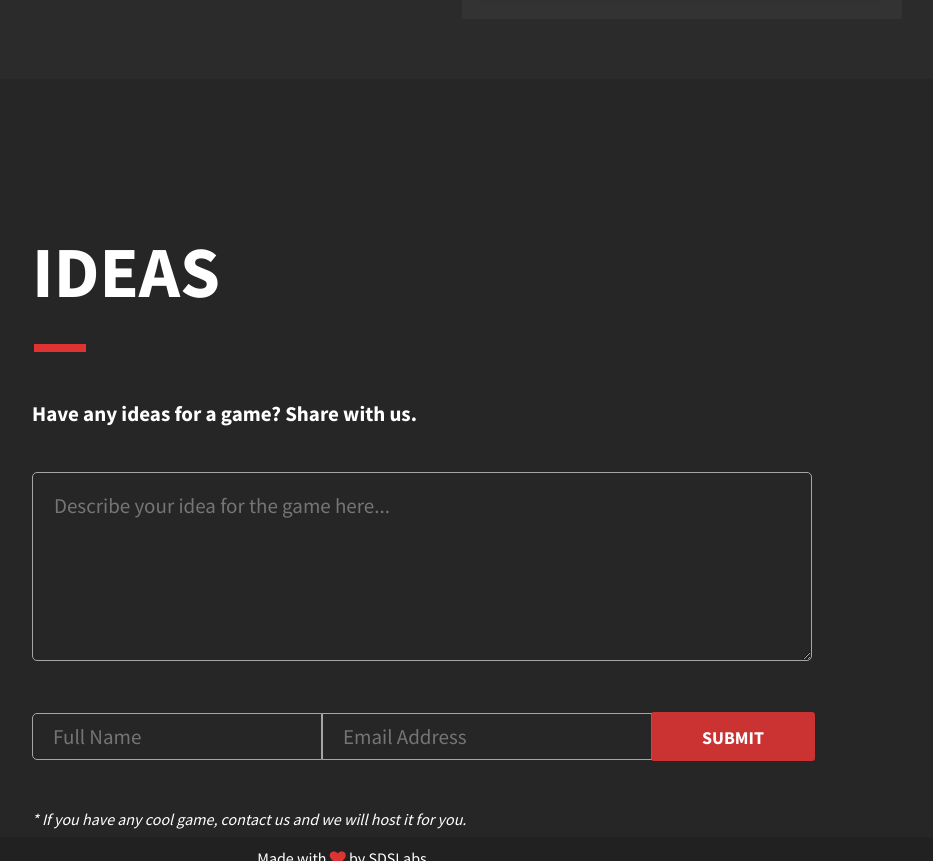
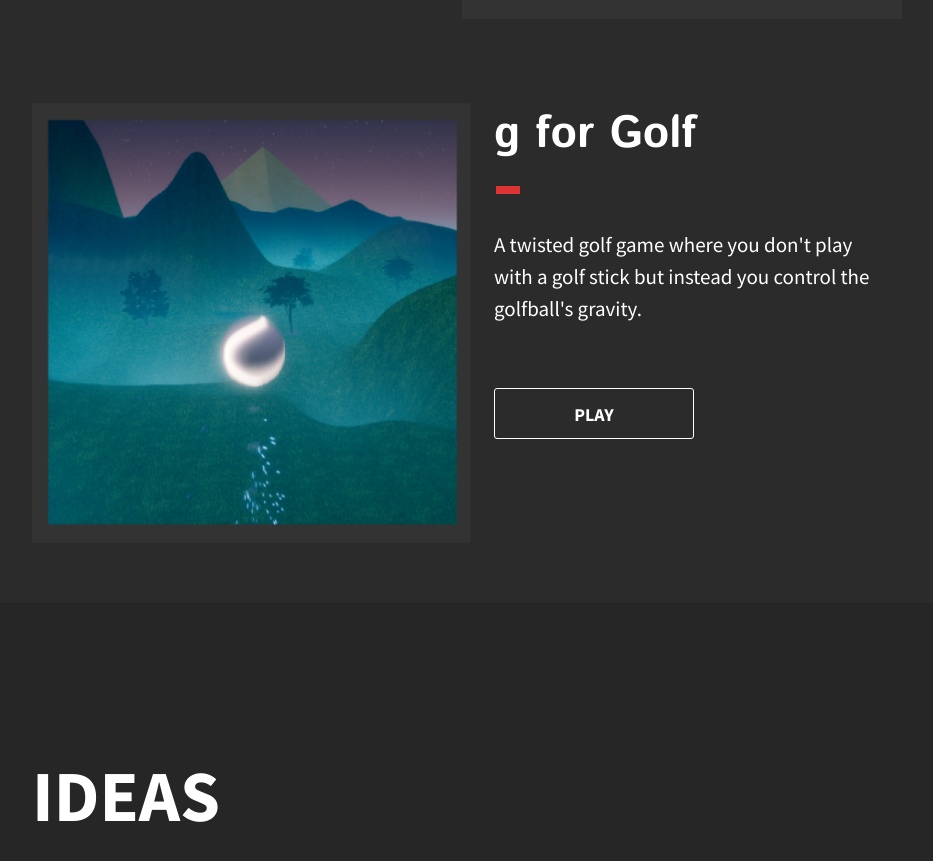
Before and after one commit to AayushSaini101/game-portal, a website: page index.html in a window 1280 px wide. Shown: the part 3808-4669 px from the top of the page, without its empty margins (298-1231 px from the left). Drawn offline with nearby package versions, Linux system fonts and the light colour scheme; some packages are replaced by stand-ins of ours; no server answers; a script that the page names is missing.

Commit message:
Added g for Golf

```diff
--- a/index.html
+++ b/index.html
@@ -180,6 +180,30 @@
               </div>
             </div>
         </div>
+        <div class="pure-g subsection">
+          <div class="pure-u-1-2 game-image">
+            <div class = "subsection">
+              <img class="margin-left--zero" src = "img/gforgolf.png">
+            </div>
+          </div>
+          <div class="pure-u-1-2 game-desc">
+            <div class="">
+              <div class="pure-u-1 bold underline subsection subheading">
+                g for Golf
+              </div>
+              <div class = "pure-u-1 container content">
+                <p>
+                   A twisted golf game where you don't play with a golf stick but instead you control the golfball's gravity.
+                </p>
+                <a href = "https://gamejolt.com/games/gforgolf/307491">
+                <div class = "button center bold button-play button-transparent">
+                  PLAY
+                </div>
+                </a>
+              </div>
+            </div>
+          </div>
+        </div>
   </section>
   <header class="header-ideas">
     <div class="logo">
```
Also changed, not shown: img/gforgolf.png (added).
